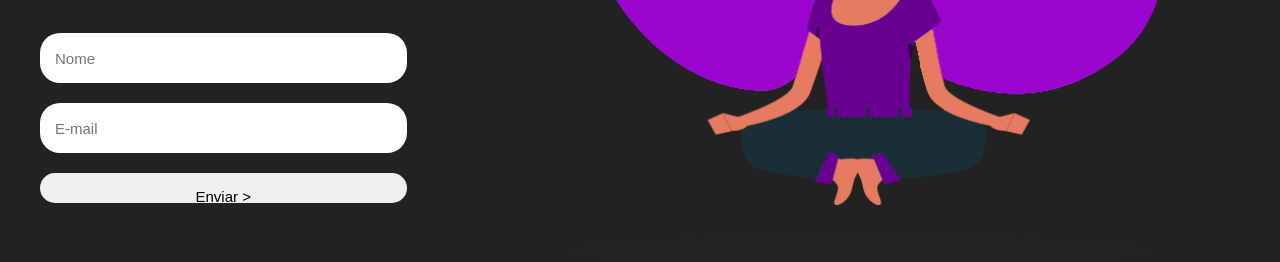
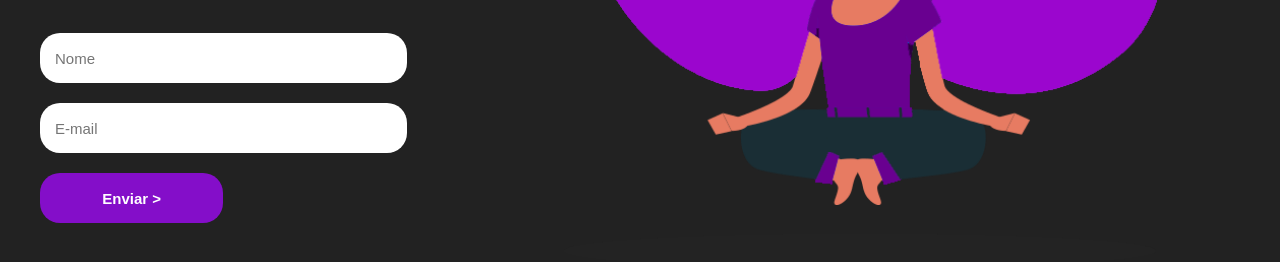
Before and after one commit to MellonFive/Landing-Page-HTML-CSS, a plain HTML site: page index.html in a window 1280 px wide. Shown: the part 384-646 px from the top of the page. Drawn offline with Linux system fonts and the light colour scheme.

Commit message:
Melhorando form

```diff
--- a/styles/style.css
+++ b/styles/style.css
@@ -80,6 +80,18 @@ form {
     width: 70%;
 }
 
+form [type="submit"] {
+    height: 50px;
+    width: 50%;
+    background-color: rgb(132, 14, 201);
+    color: #FFF;
+    font-weight: bold;
+}
+
+form [type="submit"]:hover {
+    cursor: pointer;
+}
+
 input {
     margin-top: 20px;
     height: 20px;
```
